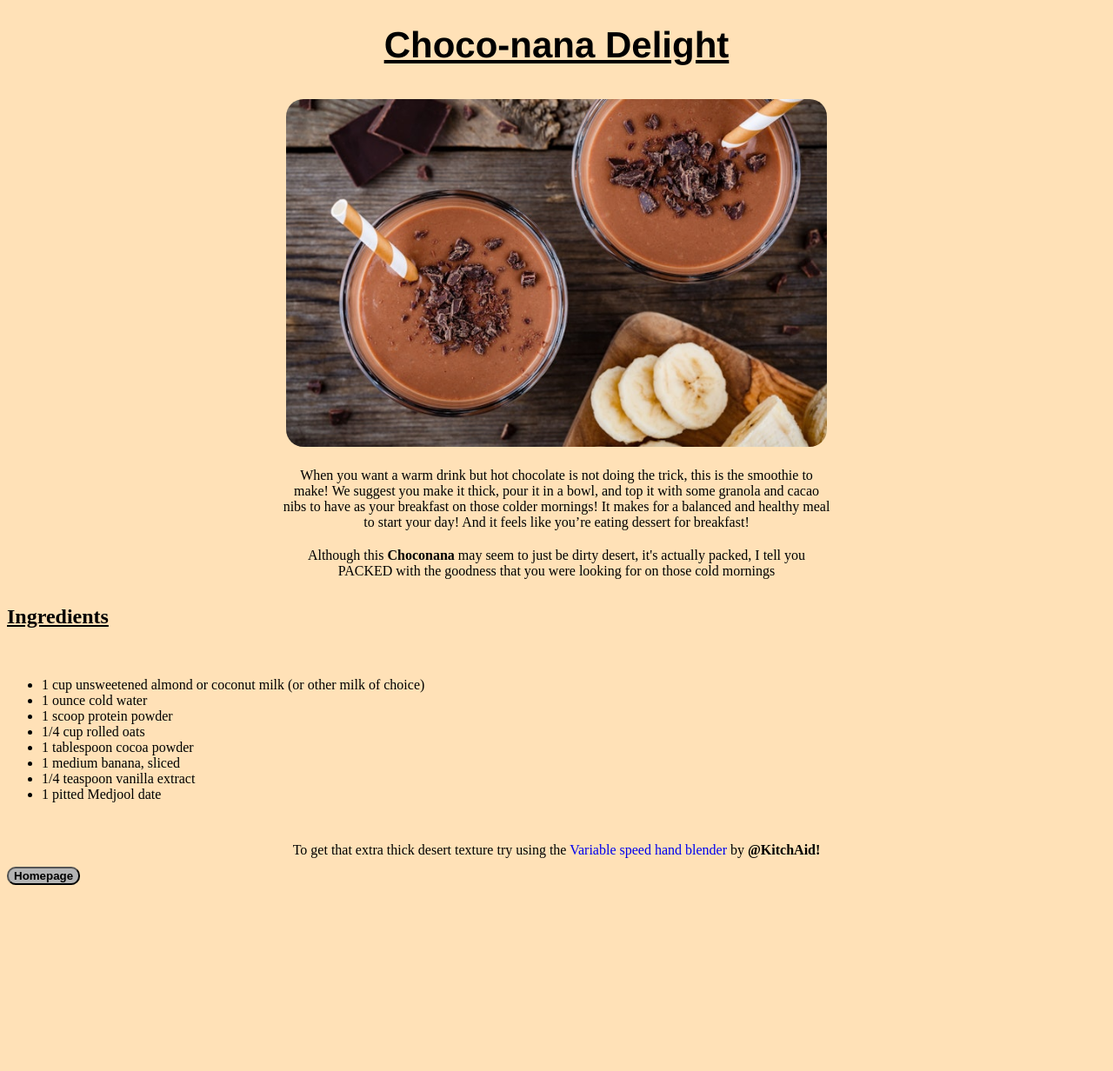
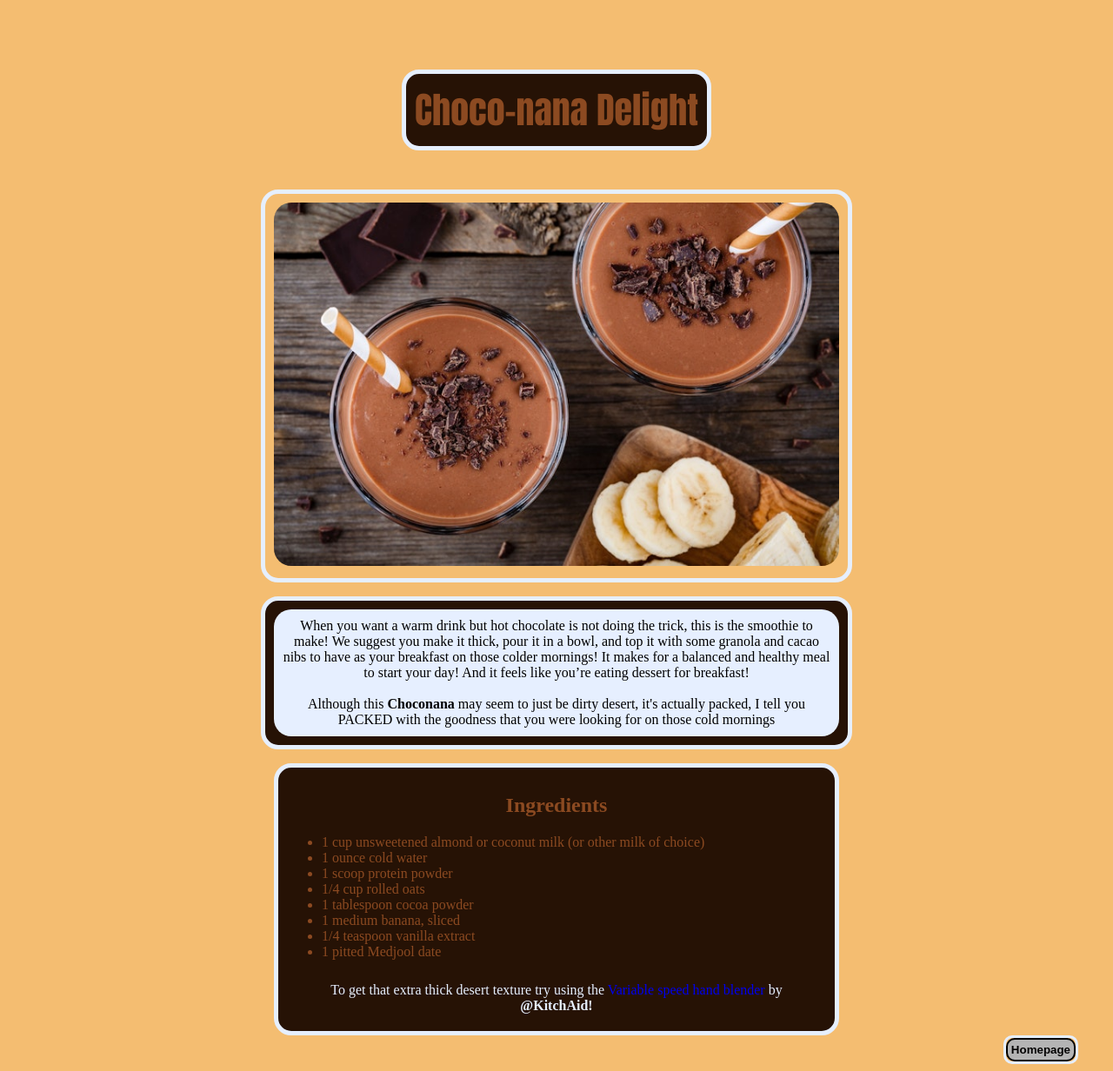
Before and after one commit to Tetrasaurus/odin-recipes, a plain HTML site: page recipes/banana_choco.html in a window 1280 px wide. Shown: the whole page at 87% size. Before the commit the page ends 1026 px from the top, so only its background shows below. Drawn offline with Linux system fonts and the light colour scheme.

Commit message:
Update the Recipe project with all html/css files
Loong time since Ive done a git commit on this project or lets say
A LOT of changes since last commit. I spent some time with the css layout
and the new understanding of margin/padding/border-box - played around with
external css, internal and inline - got a bit messy but improve with each 'recipe' html
I know flexbox is next and that add even more depth or say options :I

```diff
--- a/recipes/banana_choco.html
+++ b/recipes/banana_choco.html
@@ -7,32 +7,43 @@
     <title>Winter Treats</title>
     <style>
       body {
-        background-color: rgb(255, 225, 183);
+        background-color: rgb(244, 189, 113);
       }
     </style>
   </head>
   <body>
-    <h1><u>Choco-nana Delight</u></h1>
+    <h1 style="background-color: rgb(38, 18, 5); color: rgb(140, 74, 33)">
+      Choco-nana Delight
+    </h1>
+    <div style="width: fit-content; margin-bottom: 1em">
+      <img
+        src="../recipes/images/Banana_choc.jpg"
+        alt="choc"
+        height="450"
+        class="images"
+      />
+    </div>
+    <div class="message3">
       <p>
-        <img src="../recipes/images/Banana_choc.jpg" alt="choc" height="450"
-        class="images">
+        When you want a warm drink but hot chocolate is not doing the trick,
+        this is the smoothie to make! We suggest you make it thick, pour it in a
+        bowl, and top it with some granola and cacao nibs to have as your
+        breakfast on those colder mornings! It makes for a balanced and healthy
+        meal to start your day! And it feels like you’re eating dessert for
+        breakfast!
+        <br />
+        <br />
+        Although this <b>Choconana</b> may seem to just be dirty desert, it's
+        actually packed, I tell you PACKED with the goodness that you were
+        looking for on those cold mornings
       </p>
-    <p>
-      When you want a warm drink but hot chocolate is not doing the trick, this
-      is the smoothie to make! We suggest you make it thick, pour it in a bowl,
-      and top it with some granola and cacao nibs to have as your breakfast on
-      those colder mornings! It makes for a balanced and healthy meal to start
-      your day! And it feels like you’re eating dessert for breakfast!
-    </p>
-    <p>
-      Although this <b>Choconana</b> may seem to just be dirty desert, it's
-      actually packed, I tell you PACKED with the goodness that you were looking
-      for on those cold mornings
-    </p>
-    <h2><u>Ingredients</u></h2>
-    <p>
+    </div>
+    <div class="ingredients three">
+      <h2>Ingredients</h2>
       <ul>
-            <li>1 cup unsweetened almond or coconut milk (or other milk of choice)</li>
+        <li>
+          1 cup unsweetened almond or coconut milk (or other milk of choice)
+        </li>
         <li>1 ounce cold water</li>
         <li>1 scoop protein powder</li>
         <li>1/4 cup rolled oats</li>
@@ -41,11 +52,18 @@
         <li>1/4 teaspoon vanilla extract</li>
         <li>1 pitted Medjool date</li>
       </ul>
+      <p>
+        To get that extra thick desert texture try using the
+        <a
+          href="https://www.target.com/p/kitchenaid-variable-speed-hand-blender-khbv53/-/A-79602829?preselect=79442750#lnk=sametab"
+          target="_blank"
+          >Variable speed hand blender</a
+        >
+        by <b>@KitchAid!</b>
       </p>
-    <p>To get that extra thick desert texture try using the <a href="https://www.target.com/p/kitchenaid-variable-speed-hand-blender-khbv53/-/A-79602829?preselect=79442750#lnk=sametab" target="_blank">Variable speed hand blender</a> by <b>@KitchAid!</b>
-    </p>
-    <div>
-      <button class="button">
+    </div>
+    <div class="button3">
+      <button class="span">
         <a href="../index.html">Homepage</a>
       </button>
     </div>
--- a/styles.css
+++ b/styles.css
@@ -1,58 +1,90 @@
 /* Type selectors */
+* {
+  box-sizing: border-box;
+}
+
 h1 {
   text-align: center;
-  font-family: "Franklin Gothic Medium", "Arial Narrow", Arial, sans-serif;
+  font-family: Impact, Haettenschweiler, "Arial Narrow Bold", sans-serif;
   font-size: 42px;
+  color: white;
+  border: 5px solid rgb(230, 239, 255);
+  border-radius: 20px;
+  margin: 80px auto 45px;
+  width: fit-content;
+  padding: 10px;
 }
 
 p {
   text-align: center;
   margin: auto;
-  width: 50%;
+  width: 650px;
   padding: 10px;
+  background-color: rgb(230, 239, 255);
+}
+
+div {
+  text-align: center;
+  border: 5px solid rgb(230, 239, 255);
+  padding: 10px;
+  border-radius: 20px;
+  margin: auto;
+}
+
+ul {
+  width: 80%;
+  text-align: left;
 }
 
 /* Classes */
 
 .recipes {
   background-color: rgb(155, 214, 149);
-  border: 4px solid rgb(250, 250, 166);
+  border: 4px solid rgb(230, 239, 255);
   text-align: center;
   height: 50px 0;
-  font-family: "Franklin Gothic Medium", "Arial Narrow", Arial, sans-serif;
-  padding: 10px;
+  font-family: "Franklin Gothic Medium", "Arial Narrow", "Arial", sans-serif;
+  padding: 20px;
   margin: auto;
 }
 
 .centre {
   margin: auto;
-  width: 50%;
+  width: 30%;
   border-radius: 40px;
+  margin: 1em auto;
 }
 
 .centre2 {
   margin: auto;
-  width: 65%;
+  width: 40%;
   border-radius: 40px;
 }
 
 .ingredients {
-  align-content: center;
+  text-align: center;
+  margin: 0 auto 0 auto;
+  width: 650px;
+  border-radius: 0;
 }
 
 .images {
-  height: 400px;
-  width: auto;
+  height: auto;
+  width: 650px;
   border-radius: 20px;
+  margin-right: auto;
+  margin-left: auto;
 }
 
-.button {
+.span {
   background-color: rgb(180, 180, 180);
   border-radius: 10px;
+  padding: 4px;
+  border: 2px solid rgb(0, 0, 0);
 }
 
-.button a {
-  color: black;
+.span a {
+  color: rgb(3, 2, 2);
   font-weight: 800;
 }
 
@@ -66,7 +98,79 @@ a:visited {
   text-decoration: none;
 }
 
-a:hover {
+.span:hover {
   text-decoration: none;
   color: rgb(255, 255, 255);
+  background-color: rgb(0, 0, 0);
 }
+
+.span a:hover {
+  color: white;
+}
+
+/* Lucys Zooty Fruity */
+
+.message1 {
+  width: fit-content;
+  border: 5px solid rgb(230, 239, 255);
+  background-color: rgb(44, 113, 19);
+  margin-top: 16px;
+  margin-bottom: 16px;
+}
+
+.message1 p {
+  border-radius: 20px;
+}
+
+.one {
+  border-radius: 20px;
+}
+
+.ingredients p {
+  background-color: rgb(57, 96, 43);
+  color: rgb(230, 239, 255);
+  margin: 0 auto;
+  width: fit-content;
+}
+
+.button1 {
+  margin: 0 2em;
+  width: fit-content;
+  padding: 0;
+  border: 3px solid rgb(230, 239, 255);
+  border-radius: 10px;
+}
+
+/* Choco-nana */
+
+.message3 {
+  width: fit-content;
+  margin-bottom: 1em;
+  border-radius: 20px;
+  background-color: rgb(38, 18, 5);
+}
+
+.message3 p {
+  border-radius: 20px;
+}
+
+.ingredients.three {
+  background-color: rgb(38, 18, 5);
+  color: rgb(140, 74, 33);
+}
+
+.ingredients.three p {
+  background-color: rgb(38, 18, 5);
+}
+
+.three {
+  border-radius: 20px;
+}
+
+.button3 {
+  margin-right: 2em;
+  width: fit-content;
+  padding: 0;
+  border: 3px solid rgb(230, 239, 255);
+  border-radius: 10px;
+}
```
Also changed, not shown: index.html (+34 -16 lines), recipes/lucys_juicy.html (+91 -19 lines), recipes/super_smoothie.html (+19 -12 lines). Lines whose indentation alone changed are shown as unchanged.
